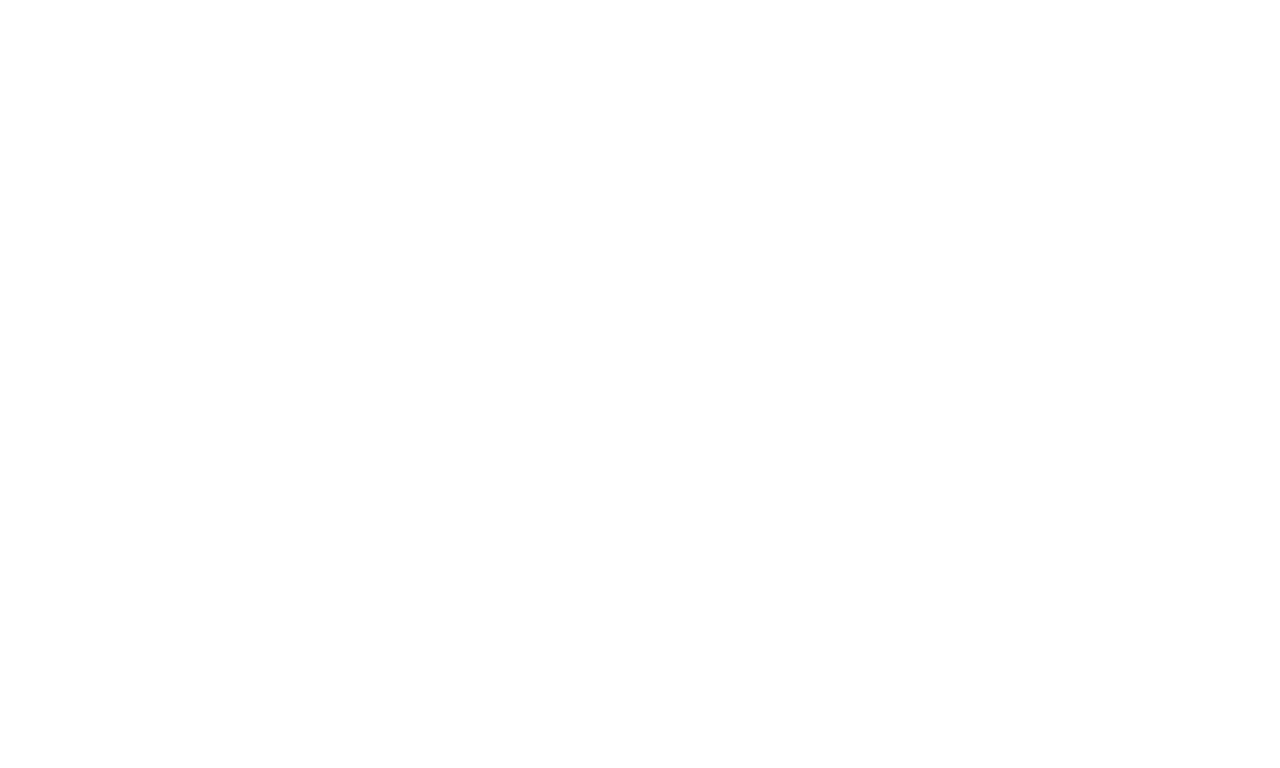
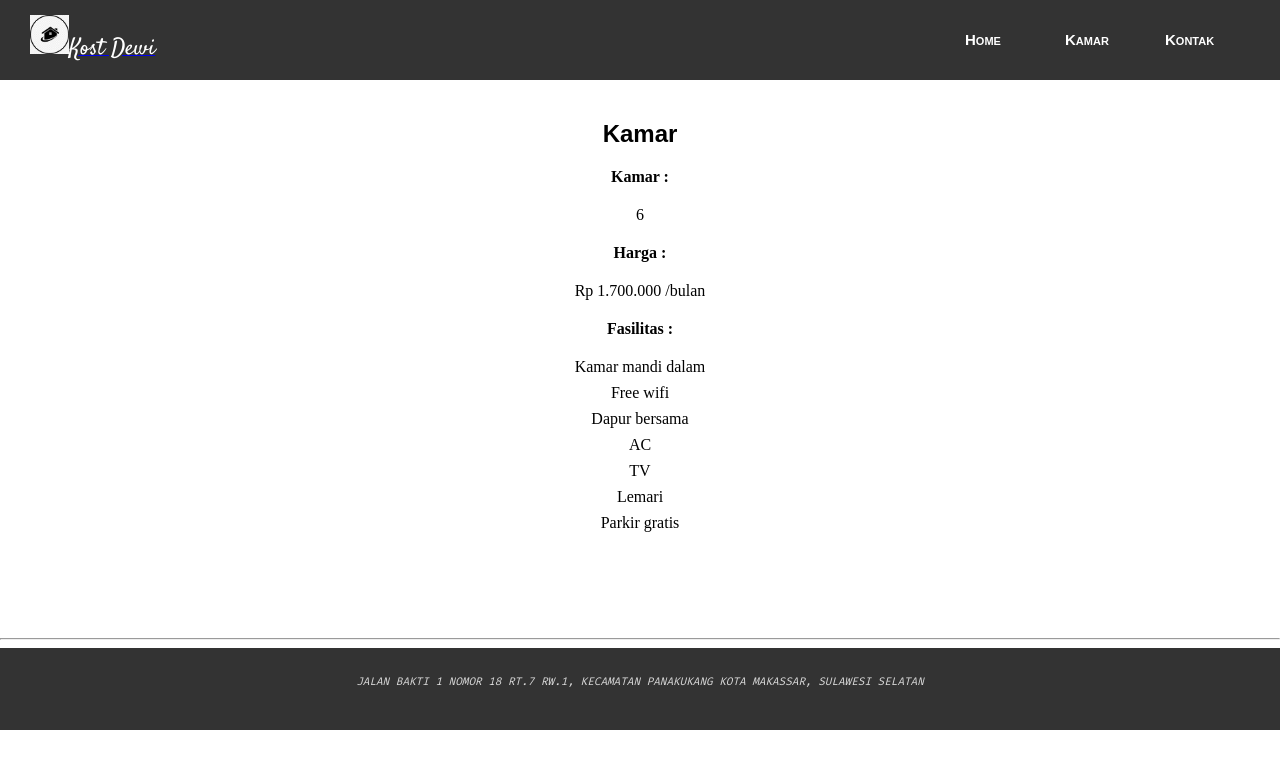
Before and after one commit to cskusuma14/cskusuma14.github.io, a plain HTML site: page kamar.html in a window 1280 px wide. Drawn offline with Linux system fonts and the light colour scheme.

Commit message:
home, kamar, kontak

```diff
--- a/kamar.html
+++ b/kamar.html
@@ -0,0 +1,69 @@
+<!DOCTYPE html>
+<html>
+    <head>
+        <title>Kost Dewi</title>
+        <link href="main.css" rel="stylesheet" type="text/css"/>
+        <link href="https://fonts.googleapis.com/css?family=Satisfy&display=swap" rel="stylesheet">
+        <link href="https://fonts.googleapis.com/css?family=Fira+Code&display=swap" rel="stylesheet">
+    </head>
+    <body>
+    <!-- copy header start -->
+      <header>
+        <nav>
+        <div class="navLeft">
+            <a href="index.html" ><img src="rumah.png"><span class="logoTitle">Kost Dewi</span></a>
+        </div>
+        <div class="navRight">
+            <ul>
+                <li><a href="kontak.html"> Kontak </a></li>
+                <li><a href="kamar.html"> Kamar </a></li>
+                <li><a href="index.html"> Home </a></li>
+            </ul>
+        </div>
+        </nav>
+
+    </header>
+    <!-- copy header end -->
+        <main>
+
+        </main>
+        <section>
+            <div class="kamar">
+                <h2 style="text-align: center;"><strong>Kamar</strong></h2>
+
+                <p><strong>Kamar :</strong> </p>
+                <ul>
+                    <li>6</li>
+                </ul>
+
+                <p><strong>Harga :</strong></p>
+                <ul>
+                    <li>Rp 1.700.000 /bulan</li>
+                </ul>
+
+                <p><strong>Fasilitas :</strong></p>
+                <ul>
+                    <li>Kamar mandi dalam</li>
+                    <li>Free wifi</li>
+                    <li>Dapur bersama</li>
+                    <li>AC</li>
+                    <li>TV</li>
+                    <li>Lemari</li>
+                    <li>Parkir gratis</li>
+                </ul>
+            </div>
+            <br><br><br>
+
+            <hr>
+          </section>
+          <footer id="contact">
+              <div>
+                    <p><i>Jalan Bakti 1 Nomor 18
+                            RT.7 RW.1,
+                            Kecamatan Panakukang
+                            Kota Makassar, Sulawesi Selatan</i></p>
+
+              </div>
+          </footer>
+    </body>
+</html>
--- a/main.css
+++ b/main.css
@@ -117,18 +117,28 @@ main {
     background-color:gray;
     background-size: cover;
 }
-.menu{
+.indexKamar{
     width: 100%;
     height: 50vh;
 }
-.menu .seeAll{
-    float: right;
-    font-size: 12px;
-    font-style: italic;
-    color: slateblue;
+
+.kamar{
+    width: 100%;
+    margin-bottom: 40px;
+    text-align: center;
 }
 
-.menu .menuKategori {
+.kamar ul{
+    line-height: 26px;
+    font-weight: 400;
+    padding-inline-start: 0%;
+}
+.kamar li{
+    display: list-item;
+    text-align: -webkit-match-parent;
+}
+
+.indexKamar .indexKamarKategori {
     width: 80%;
     /* height: ; */
     margin: auto;
@@ -137,7 +147,7 @@ main {
     font-weight: 400;
 }
 
-.menuKategori img {
+.indexKamarKategori img {
     width: 120px;
     height: 150px;
 }
@@ -219,7 +229,6 @@ p {
 li {
     color: black;
 
-
 }
 
 .headTitle{
```
Also changed, not shown: index.html (+4 -4 lines), kontak.html (+55 -0 lines).
